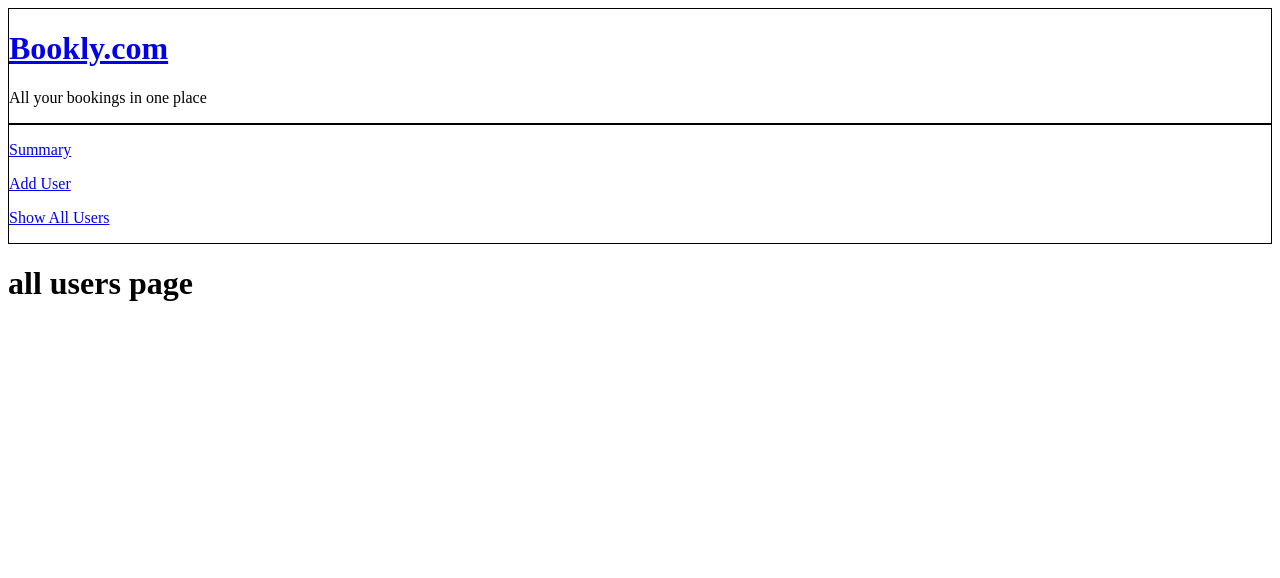
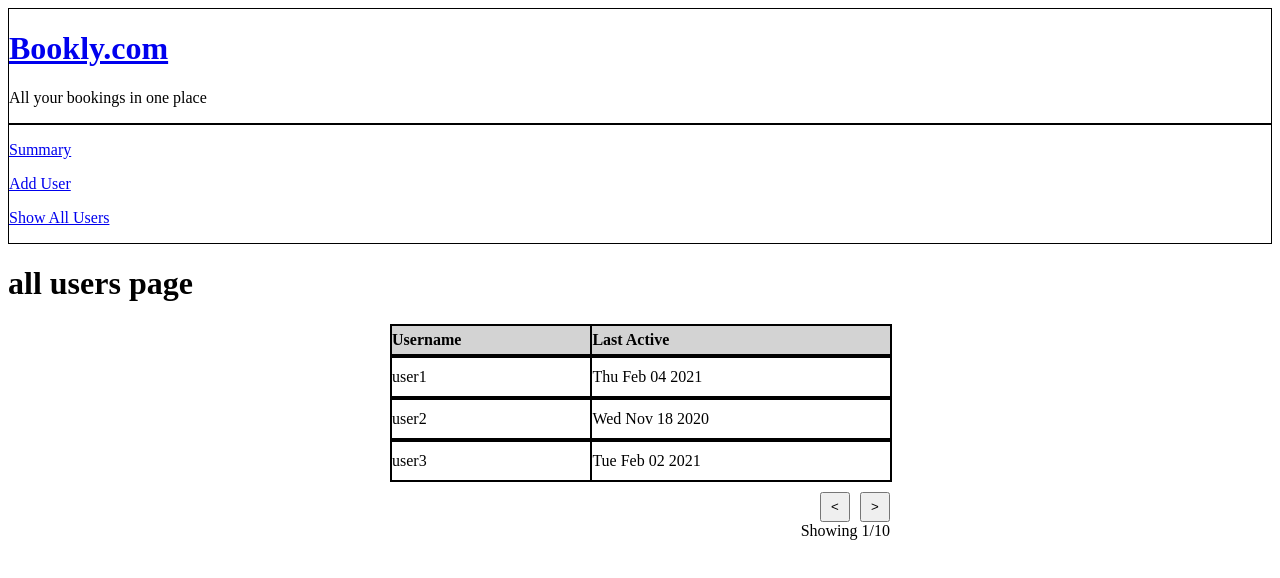
Before and after one commit to pwmini2020/bookly, a React (Create React App) app in the folder web/: page /allUsers in a window 1280 px wide. Shown: the top 578 px of the page. Built offline with nearby package versions, Linux system fonts and the light colour scheme; no server answers.

Commit message:
UserList frontend prototype

```diff
--- /dev/null
+++ b/web/src/PlaceholderData/AllUsers.json
@@ -0,0 +1,14 @@
+[
+    {
+        "username": "user1",
+        "lastActive": "2021-02-04T18:28:04.804Z"
+    },
+    {
+        "username": "user2",
+        "lastActive": "2020-11-18T18:28:04.804Z"
+    },
+    {
+        "username": "user3",
+        "lastActive": "2021-02-02T18:28:04.804Z"
+    }
+]
--- /dev/null
+++ b/web/src/components/NavButtons.js
@@ -0,0 +1,18 @@
+import "../styles/NavButtons.css"
+
+
+const NavButtons = (props) => {
+    return(
+        <div className="NavButtons">
+            <div>
+                <button className="NavButton" onClick={props.previousPage}>{"<"}</button>
+                <button className="NavButton" onClick={props.nextPage}>{">"}</button>
+            </div>
+            <div>
+                Showing {props.pageNumber}/{props.pageTotal}
+            </div>
+        </div>
+    )
+}
+
+export default NavButtons;
--- /dev/null
+++ b/web/src/components/UserListItem.js
@@ -0,0 +1,19 @@
+import "../styles/UserListItem.css";
+
+
+
+const UserListItem = (props) => {
+    return(
+        <div className="UserListItem">
+            <div className="UserListItemColumn" style={{flex: 0.4}}>
+                <text>{props.t1}</text>
+            </div>
+            <div className="UserListItemColumn" style={{flex: 0.6}}>
+                <text>{props.t2}</text>
+            </div>
+        </div>
+    )
+
+}
+
+export default UserListItem;
--- a/web/src/pages/AllUsersPage.js
+++ b/web/src/pages/AllUsersPage.js
@@ -1,12 +1,29 @@
 import Navbar from "../components/Navbar";
+import UserData from "../PlaceholderData/AllUsers.json"
+import UserListItem from "../components/UserListItem"
+import NavButtons from "../components/NavButtons"
 
 const AllUsersPage = (props) => {
   return (
     <div>
       <Navbar />
       <h1>all users page</h1>
+      <div className="UserList">
+        <div className="UserListItem" style={{background: "lightgray", height: "30px"}}>
+            <div className="UserListItemColumn" style={{flex: 0.4}}>
+                <text style={{fontWeight: "bold"}}>Username</text>
+            </div>
+            <div className="UserListItemColumn" style={{flex: 0.6}}>
+                <text style={{fontWeight: "bold"}}>Last Active</text>
+            </div>
+        </div>
+        {UserData.map((user) => <UserListItem t1 = {user.username} t2={new Date(user.lastActive).toDateString()}/>)}
+        <NavButtons pageNumber={1} pageTotal={10} nextPage={() => {console.log("Next button pressed")}} />
+      </div>
     </div>
   );
 };
 
 export default AllUsersPage;
+
+//
--- /dev/null
+++ b/web/src/styles/NavButtons.css
@@ -0,0 +1,10 @@
+.NavButtons {
+  text-align: right;
+  margin-top: 10px;
+}
+
+.NavButton {
+  width: 30px;
+  height: 30px;
+  margin-left: 10px;
+}
--- /dev/null
+++ b/web/src/styles/UserListItem.css
@@ -0,0 +1,21 @@
+.UserList {
+  width: 500px;
+  margin: auto;
+}
+
+.UserListItem {
+  border-width: 1px;
+  border-style: solid;
+  width: 100%;
+  height: 40px;
+  margin: auto;
+  display: flex;
+}
+
+.UserListItemColumn {
+  border-width: 1px;
+  border-style: solid;
+  display: flex;
+  align-items: center;
+  padding: 0px;
+}
```
